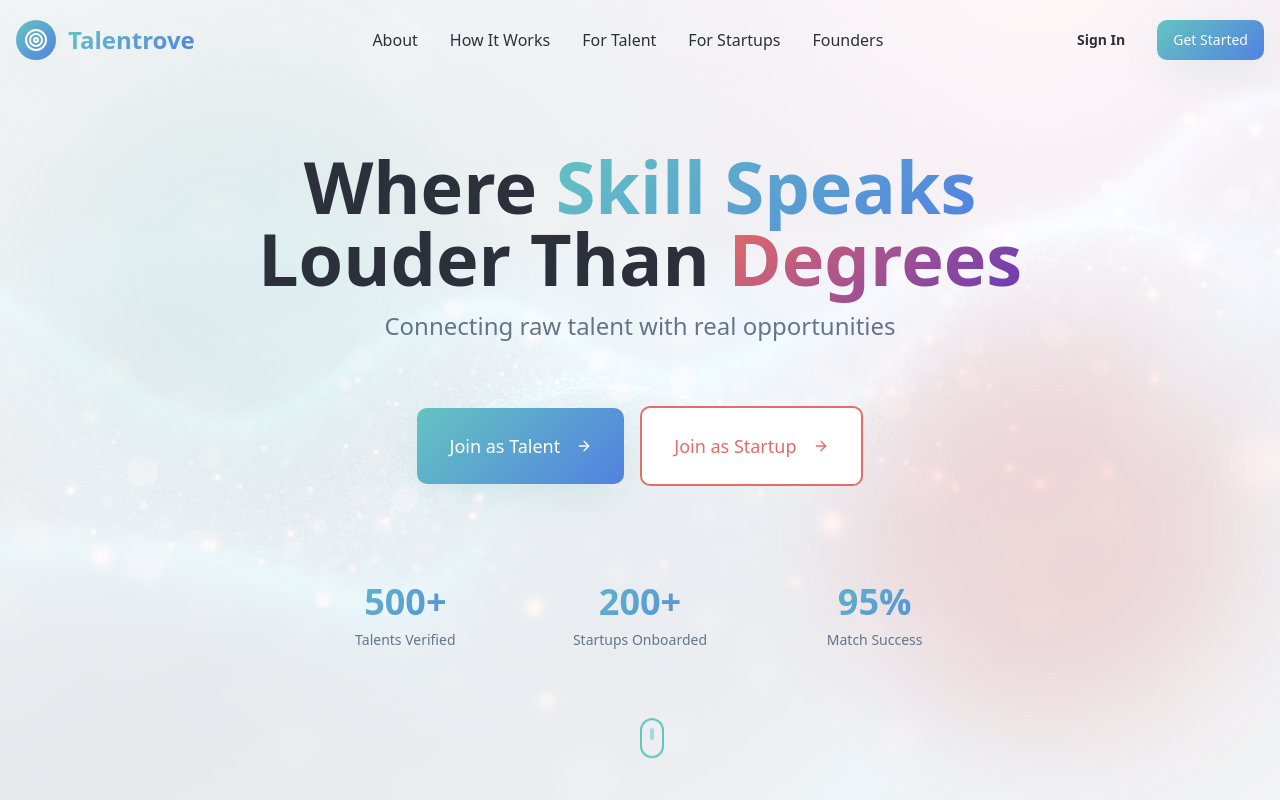
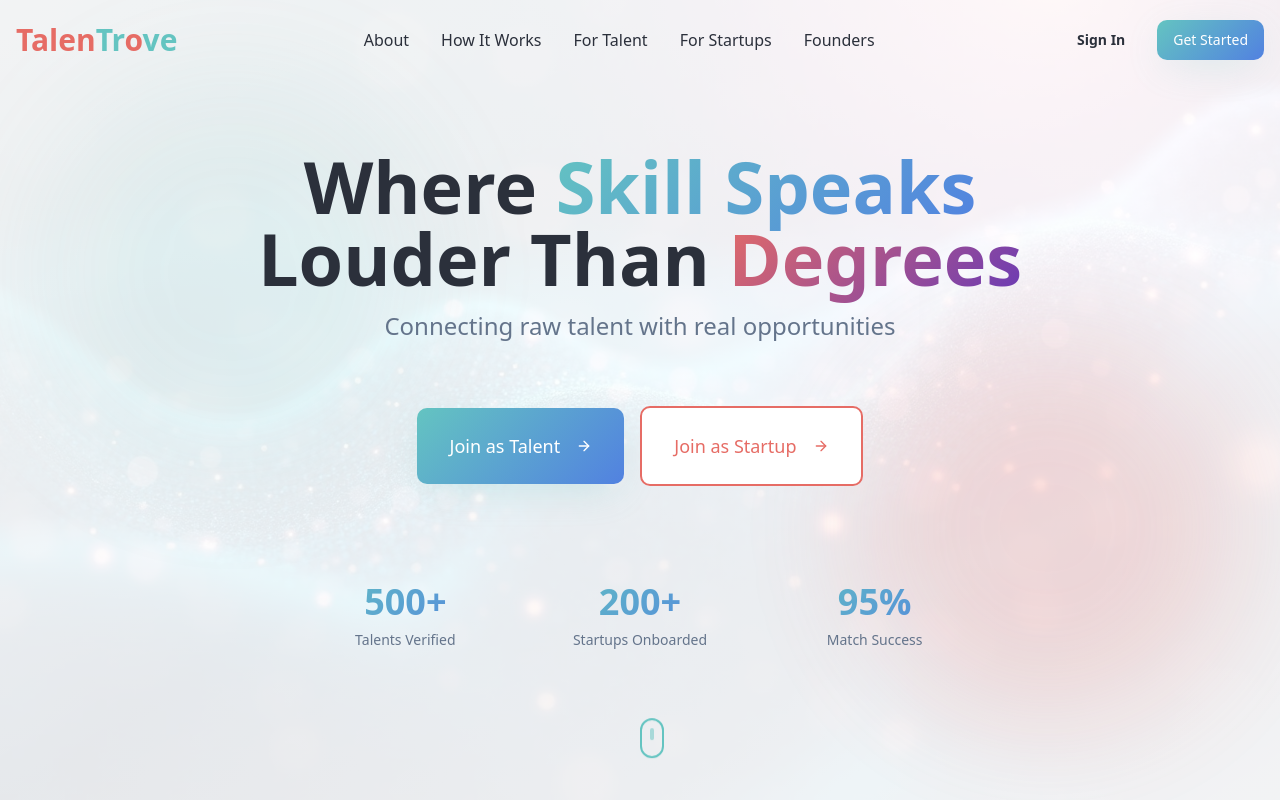
Before and after one commit to Nirann002/talentrovett, a React (Vite) app: page / in a window 1280 px wide. Shown: the top 800 px of the page. Built offline with nearby package versions, Linux system fonts and the light colour scheme; the HTML template or start-up script is replaced by a standard one.

Commit message:
Update logo and branding
Replaced placeholder logo with text-based branding in the navigation and footer. The uploaded logo images were not accessible, so the navigation now displays "Talentrove" using gradient text. The footer has also been updated to reflect this change.

```diff
--- a/src/components/Footer.tsx
+++ b/src/components/Footer.tsx
@@ -41,12 +41,12 @@ const Footer = () => {
         <div className="grid md:grid-cols-2 lg:grid-cols-6 gap-12 mb-12">
           {/* Brand Column */}
           <div className="lg:col-span-2 space-y-4">
-            <div className="flex items-center gap-3">
-              <div className="w-10 h-10 rounded-full gradient-primary flex items-center justify-center shadow-primary">
-                <Target className="w-6 h-6 text-white" />
-              </div>
-              <span className="text-2xl font-bold gradient-primary bg-clip-text text-transparent">
-                Talentrove
+            <div className="flex items-center gap-2">
+              <span className="text-2xl font-bold">
+                <span className="text-secondary">Talen</span>
+                <span className="text-primary">Tr</span>
+                <span className="text-secondary">o</span>
+                <span className="text-primary">ve</span>
               </span>
             </div>
             <p className="text-muted-foreground leading-relaxed">
--- a/src/components/Navigation.tsx
+++ b/src/components/Navigation.tsx
@@ -33,12 +33,12 @@ const Navigation = () => {
       <div className="container px-4">
         <div className="flex items-center justify-between h-20">
           {/* Logo */}
-          <a href="#" className="flex items-center gap-3 group">
-            <div className="w-10 h-10 rounded-full gradient-primary flex items-center justify-center shadow-primary group-hover:scale-110 transition-smooth">
-              <Target className="w-6 h-6 text-white" />
-            </div>
-            <span className="text-2xl font-bold gradient-primary bg-clip-text text-transparent">
-              Talentrove
+          <a href="#" className="flex items-center gap-2 group">
+            <span className="text-3xl font-bold">
+              <span className="text-secondary">Talen</span>
+              <span className="text-primary">Tr</span>
+              <span className="text-secondary">o</span>
+              <span className="text-primary">ve</span>
             </span>
           </a>
 
```
